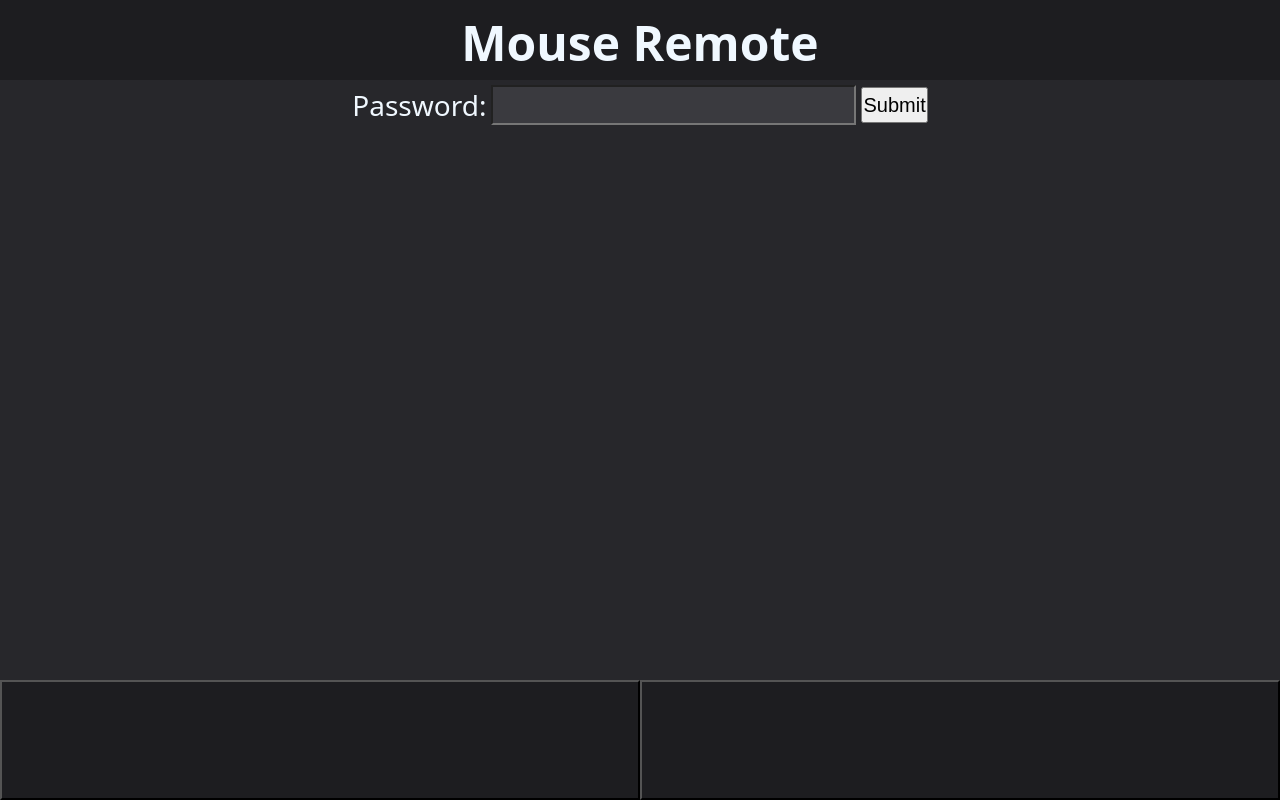
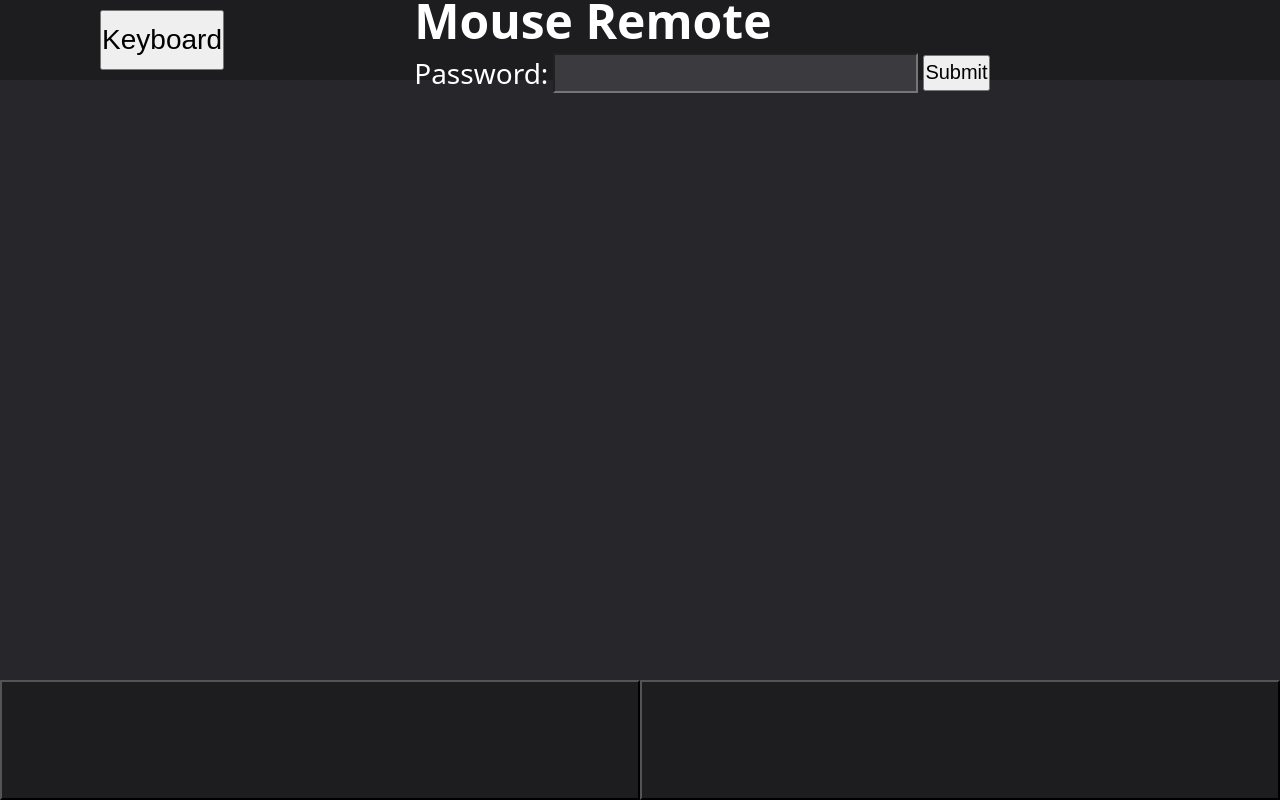
Before and after one commit to rowanburnett/mouse-remote, a website: page web/main/index.html in a window 1280 px wide. Drawn offline with nearby package versions, Linux system fonts and the light colour scheme; no server answers.

Commit message:
Create keyboard input button

```diff
--- a/web/main/index.html
+++ b/web/main/index.html
@@ -7,12 +7,19 @@
   <body>
     <div class="container">
       <div class="header">
+        <div>
+          <button id="keyboard-button">Keyboard</button>
+        </div>
+        <div>
           <h1>Mouse Remote</h1>
+          <input type="text" id="text-input">
           <form id="form">
             <label for="password">Password:</label>
             <input id="password" class="password" type="text" name="password">
             <button type="submit" class="submit">Submit</button>
           </form>
+        </div>
+        <div></div>
       </div>
       <div id="touchpad" class="touchpad"></div>
       <div class="mouse-buttons">
--- a/web/main/index.js
+++ b/web/main/index.js
@@ -14,6 +14,11 @@ function startup() {
 
     touchpad.addEventListener('dblclick', () => {
         socket.emit('doubleClicked', clientPassword)
+    })
+
+    const keyboardButton = document.getElementById('keyboard-button')
+    keyboardButton.addEventListener('click', () => {
+        document.getElementById('text-input').focus();
     })
 
     const leftMouse = document.getElementById('left-mouse')
--- a/web/main/style.css
+++ b/web/main/style.css
@@ -7,22 +7,37 @@
 .container {
     height: 100vh;
     font-family: system-ui, -apple-system, BlinkMacSystemFont, 'Segoe UI', Roboto, Oxygen, Ubuntu, Cantarell, 'Open Sans', 'Helvetica Neue', sans-serif;
-    color: aliceblue;
+    color: white;
 }
 
 .header {
     box-sizing: border-box;
     height: 10%;
     display: flex;
-    flex-direction: column;
+    flex-direction: row;
+    justify-content: space-around;
     padding: 10px;
     gap: 10px;
-    align-items: center;
     background-color: rgb(29, 29, 32);
 }
 
 h1 {
     font-size: 48px;
+}
+
+.header div {
+    display: flex;
+    flex-direction: column;
+    justify-content: center;
+}
+
+#text-input {
+    opacity: 0%;
+    position: absolute;
+}
+
+#keyboard-button {
+    height: 100px;
 }
 
 form {
@@ -35,7 +50,7 @@ form {
 .password {
     background-color: rgb(58, 58, 63);
     height: 36px;
-    color: aliceblue;
+    color: white;
 }
 
 .submit {
```
Lines whose indentation alone changed are shown as unchanged.
